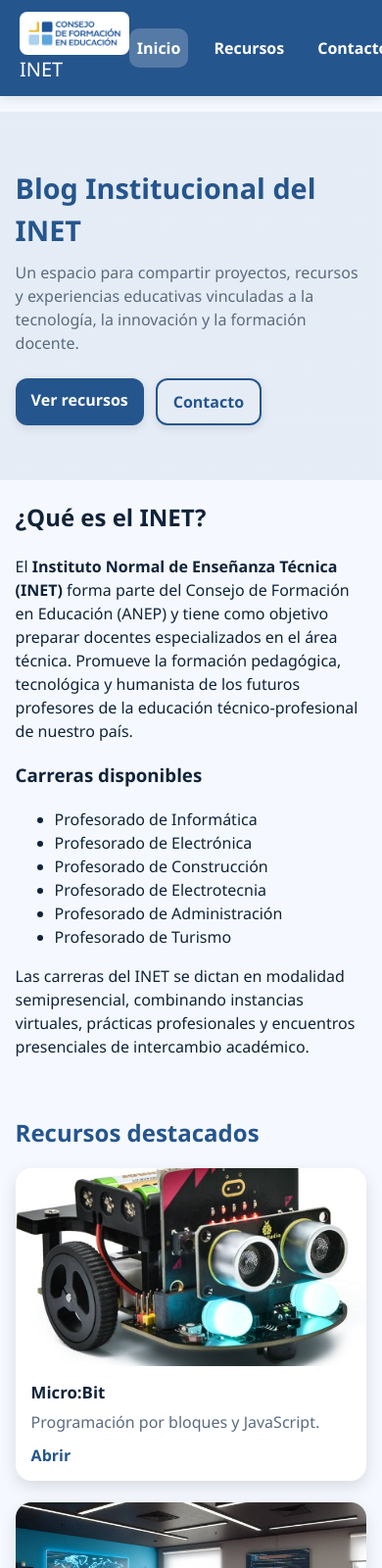
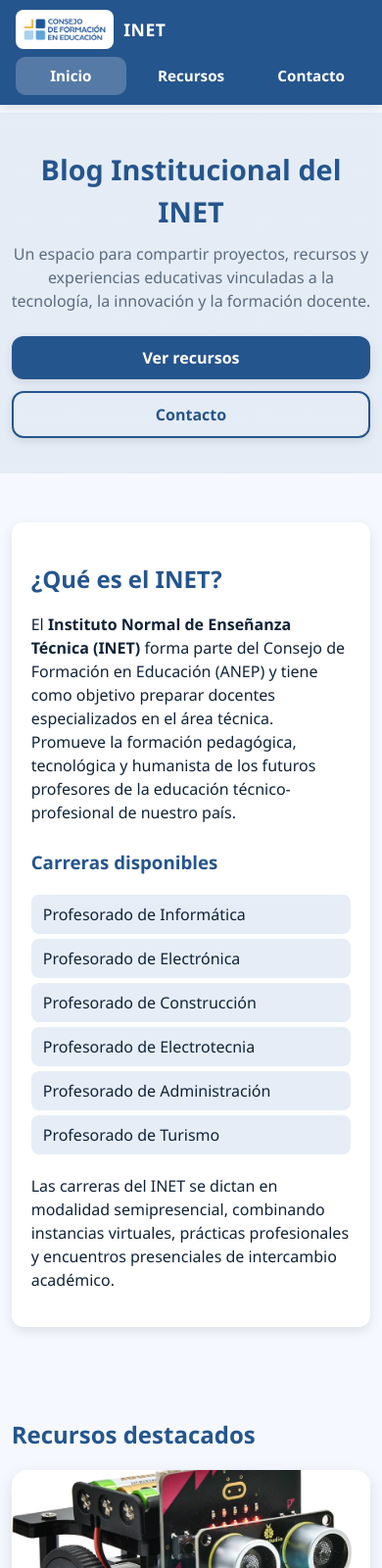
Before and after one commit to gerlaluz/inet, a plain HTML site: page index.html in a window 390 px wide. Shown: the top 1600 px of the page at 98% size. Drawn offline with Linux system fonts and the light colour scheme.

Commit message:
Add files via upload

```diff
--- a/style.css
+++ b/style.css
@@ -1,148 +1,376 @@
-:root{
-  --color-primary: #25558D;  /* inet oficial */
-  --color-primary-700:#1f4775;
-  --color-on-primary:#ffffff;
-  --color-text:#10233A;
-  --color-muted:#5b6b80;
-  --bg:#f5f9ff;
+/* ======== VARIABLES DE COLOR Y ESTILO GENERAL ======== */
+:root {
+  --color-primary: #25558D;      /* color institucional INET */
+  --color-primary-dark: #1e4574;
+  --color-on-primary: #ffffff;
+  --color-text: #10233A;
+  --color-muted: #5b6b80;
+  --bg: #f5f9ff;
 
-  --radius:16px;
-  --shadow:0 6px 16px rgba(0,0,0,.12);
-  --shadow-sm:0 3px 10px rgba(0,0,0,.10);
+  --radius: 16px;
+  --shadow: 0 6px 16px rgba(0, 0, 0, 0.12);
+  --shadow-sm: 0 3px 10px rgba(0, 0, 0, 0.10);
 
-  --header-h:72px; /* alto del header para separar contenido en móvil */
+  --header-h: 72px;
 }
 
-/* reset mínimo y tipografía */
-*{box-sizing:border-box}
-html,body{margin:0;padding:0}
-body{
-  font-family: "Segoe UI", Calibri, system-ui, -apple-system, sans-serif;
-  color:var(--color-text);
-  background:var(--bg);
-  line-height:1.5;
+/* ======== BASE ======== */
+* {
+  box-sizing: border-box;
 }
 
-/* contenedor central */
-.wrap{
-  width:min(1100px, 92%);
-  margin-inline:auto;
+html, body {
+  margin: 0;
+  padding: 0;
 }
 
-/* header fijo/pegajoso que no tapa el contenido */
-.site-header{
-  position:sticky; top:0; z-index:1000;
-  display:flex; align-items:center; justify-content:space-between;
-  padding:12px 20px;
-  background:var(--color-primary);
-  color:var(--color-on-primary);
-  box-shadow:var(--shadow-sm);
+body {
+  font-family: "Segoe UI", Calibri, system-ui, sans-serif;
+  color: var(--color-text);
+  background: var(--bg);
+  line-height: 1.5;
+}
+
+.wrap {
+  width: min(1100px, 92%);
+  margin-inline: auto;
+}
+
+/* ======== HEADER ======== */
+.site-header {
+  position: sticky;
+  top: 0;
+  z-index: 1000;
+  display: flex;
+  align-items: center;
+  justify-content: space-between;
+  padding: 12px 20px;
+  background: var(--color-primary);
+  color: var(--color-on-primary);
+  box-shadow: var(--shadow-sm);
+}
+
+.site-header .brand {
+  display: flex;
+  align-items: center;
+  gap: 10px;
+  font-weight: 700;
+  letter-spacing: 0.5px;
 }
 
 .site-header .brand img {
   height: 44px;
   width: auto;
   display: block;
-  background-color: white;      /* fondo blanco solo detrás del logo */
-  border-radius: 8px;           /* bordes suaves */
-  padding: 4px;                 /* un poco de aire alrededor */
+  background-color: white;     /* fondo blanco solo detrás del logo */
+  border-radius: 8px;
+  padding: 4px;
 }
 
-.site-header .brand img{height:44px; width:auto; display:block}
-.site-header .brand span{font-size:1.25rem}
-
-.site-nav{display:flex; gap:18px}
-.site-nav a{
-  color:var(--color-on-primary); text-decoration:none; font-weight:600;
-  padding:8px 10px; border-radius:10px; transition:background .2s, opacity .2s;
-}
-.site-nav a:hover{background:rgba(255,255,255,.12)}
-.site-nav a.active{background:rgba(255,255,255,.22)}
-
-/* separador para que el header no cubra el main */
-.site-main{padding-top:calc(var(--header-h) / 4)}
-
-/* hero de portada */
-.hero{
-  background:linear-gradient(0deg, rgba(37,85,141,.08), rgba(37,85,141,.08));
-  padding:56px 0;
-}
-.hero h1{margin:0 0 10px 0; font-size:clamp(1.8rem, 3.5vw, 2.4rem); color:var(--color-primary)}
-.lead{color:var(--color-muted); margin:0 0 24px 0}
-.hero-actions{display:flex; gap:12px; flex-wrap:wrap}
-
-/* botones */
-.btn{
-  background:var(--color-primary); color:var(--color-on-primary);
-  border:none; border-radius:12px; padding:10px 16px;
-  text-decoration:none; display:inline-block; font-weight:700; cursor:pointer;
-  transition:transform .15s, box-shadow .15s, background .15s;
-  box-shadow:var(--shadow-sm);
-}
-.btn:hover{transform:translateY(-1px)}
-.btn:active{transform:translateY(0)}
-.btn.btn-outline{
-  background:transparent; color:var(--color-primary);
-  border:2px solid var(--color-primary);
+.site-header .brand span {
+  font-size: 1.25rem;
 }
 
-/* grilla 3 tarjetas */
-.grid-3{padding:42px 0}
-.grid-3 h2{margin:0 0 18px 0; color:var(--color-primary)}
+.site-nav {
+  display: flex;
+  gap: 18px;
+}
 
-/* tarjetas con imágenes iguales */
-.cards{
-  display:grid;
+.site-nav a {
+  color: var(--color-on-primary);
+  text-decoration: none;
+  font-weight: 600;
+  padding: 8px 10px;
+  border-radius: 10px;
+  transition: background 0.2s, opacity 0.2s;
+}
+
+.site-nav a:hover {
+  background: rgba(255, 255, 255, 0.12);
+}
+
+.site-nav a.active {
+  background: rgba(255, 255, 255, 0.22);
+}
+
+/* ======== CONTENIDO GENERAL ======== */
+.site-main {
+  padding-top: calc(var(--header-h) / 4);
+}
+
+/* ======== HERO (portada) ======== */
+.hero {
+  background: linear-gradient(0deg, rgba(37, 85, 141, 0.08), rgba(37, 85, 141, 0.08));
+  padding: 56px 0;
+  text-align: center;
+}
+
+.hero h1 {
+  margin: 0 0 10px 0;
+  font-size: clamp(1.8rem, 3.5vw, 2.4rem);
+  color: var(--color-primary);
+}
+
+.lead {
+  color: var(--color-muted);
+  margin: 0 0 24px 0;
+}
+
+.hero-actions {
+  display: flex;
+  justify-content: center;
+  gap: 12px;
+  flex-wrap: wrap;
+}
+
+/* ======== BOTONES ======== */
+.btn {
+  background: var(--color-primary);
+  color: var(--color-on-primary);
+  border: none;
+  border-radius: 12px;
+  padding: 10px 16px;
+  text-decoration: none;
+  font-weight: 700;
+  cursor: pointer;
+  transition: transform 0.15s, box-shadow 0.15s, background 0.15s;
+  box-shadow: var(--shadow-sm);
+}
+
+.btn:hover {
+  transform: translateY(-1px);
+}
+
+.btn:active {
+  transform: translateY(0);
+}
+
+.btn.btn-outline {
+  background: transparent;
+  color: var(--color-primary);
+  border: 2px solid var(--color-primary);
+}
+
+/* ======== PRESENTACIÓN ======== */
+.presentacion {
+  margin-top: 50px;
+  margin-bottom: 50px;
+  background-color: #ffffff;
+  padding: 30px;
+  border-radius: 12px;
+  box-shadow: 0 4px 12px rgba(0, 0, 0, 0.1);
+}
+
+.presentacion h2 {
+  color: var(--color-primary);
+  margin-bottom: 10px;
+}
+
+.presentacion h3 {
+  color: var(--color-primary);
+  margin-top: 25px;
+}
+
+.carreras {
+  list-style: none;
+  padding: 0;
+  margin: 10px 0 20px 0;
+  display: grid;
+  grid-template-columns: repeat(auto-fit, minmax(200px, 1fr));
+  gap: 5px 20px;
+}
+
+.carreras li {
+  background-color: #e6edf7;
+  padding: 8px 12px;
+  border-radius: 8px;
+}
+
+/* ======== TARJETAS DE RECURSOS ======== */
+.grid-3 {
+  padding: 42px 0;
+}
+
+.grid-3 h2 {
+  margin: 0 0 18px 0;
+  color: var(--color-primary);
+}
+
+.cards {
+  display: grid;
   grid-template-columns: repeat(3, 1fr);
-  gap:22px;
+  gap: 22px;
 }
-.card{
-  background:#fff; border-radius:var(--radius); overflow:hidden;
-  box-shadow:var(--shadow); transition:transform .18s, box-shadow .18s;
+
+.card {
+  background: #fff;
+  border-radius: var(--radius);
+  overflow: hidden;
+  box-shadow: var(--shadow);
+  transition: transform 0.18s, box-shadow 0.18s;
 }
-.card:hover{transform:translateY(-4px); box-shadow:0 10px 24px rgba(0,0,0,.16)}
-/* asegurar mismas dimensiones sin deformar: aspect-ratio mantiene alto/alto consistente */
-.card img{
-  width:100%; aspect-ratio: 16/9; object-fit:cover; display:block;
+
+.card:hover {
+  transform: translateY(-4px);
+  box-shadow: 0 10px 24px rgba(0, 0, 0, 0.16);
 }
-.card-body{padding:14px 16px}
-.card-body h3{margin:0 0 6px 0; color:var(--color-text); font-size:1.05rem}
-.card-body p{margin:0 0 10px 0; color:var(--color-muted)}
-.link{color:var(--color-primary); text-decoration:none; font-weight:700}
-.link:hover{text-decoration:underline}
 
-/* sección recursos (reusa tarjetas) */
-h1{color:var(--color-primary)}
+.card img {
+  width: 100%;
+  aspect-ratio: 16 / 9;
+  object-fit: cover;
+  display: block;
+}
 
-/* formulario de contacto */
-.form{
-  background:#fff; padding:20px; border-radius:var(--radius); box-shadow:var(--shadow);
+.card-body {
+  padding: 14px 16px;
 }
-.form-grid{
-  display:grid; gap:16px;
+
+.card-body h3 {
+  margin: 0 0 6px 0;
+  color: var(--color-text);
+  font-size: 1.05rem;
+}
+
+.card-body p {
+  margin: 0 0 10px 0;
+  color: var(--color-muted);
+}
+
+.link {
+  color: var(--color-primary);
+  text-decoration: none;
+  font-weight: 700;
+}
+
+.link:hover {
+  text-decoration: underline;
+}
+
+/* ======== FORMULARIO DE CONTACTO ======== */
+.form {
+  background: #fff;
+  padding: 20px;
+  border-radius: var(--radius);
+  box-shadow: var(--shadow);
+}
+
+.form-grid {
+  display: grid;
+  gap: 16px;
   grid-template-columns: repeat(2, 1fr);
 }
-.form-grid .full{grid-column:1 / -1}
-label span{display:block; font-weight:600; margin-bottom:6px}
-input[type="text"], input[type="email"], input[type="search"], textarea{
-  width:100%; padding:10px 12px; border:1px solid #cdd7e6; border-radius:10px;
-  font:inherit; color:var(--color-text); background:#fff;
-}
-input:focus, textarea:focus{outline:2px solid #b9c9e4; border-color:#b9c9e4}
 
-/* footer */
-.site-footer{
-  margin-top:40px; background:var(--color-primary);
-  color:var(--color-on-primary); padding:16px 0; text-align:center;
+.form-grid .full {
+  grid-column: 1 / -1;
 }
 
-/* responsive */
-@media (max-width: 900px){
-  .cards{grid-template-columns: 1fr 1fr}
-  .form-grid{grid-template-columns:1fr}
+label span {
+  display: block;
+  font-weight: 600;
+  margin-bottom: 6px;
 }
-@media (max-width: 600px){
-  .site-nav a{padding:8px}
-  :root{ --header-h:64px }
-  .cards{grid-template-columns:1fr}
+
+input[type="text"],
+input[type="email"],
+textarea {
+  width: 100%;
+  padding: 10px 12px;
+  border: 1px solid #cdd7e6;
+  border-radius: 10px;
+  font: inherit;
+  color: var(--color-text);
+  background: #fff;
 }
+
+input:focus,
+textarea:focus {
+  outline: 2px solid #b9c9e4;
+  border-color: #b9c9e4;
+}
+
+/* ======== PIE DE PÁGINA ======== */
+.site-footer {
+  margin-top: 40px;
+  background: var(--color-primary);
+  color: var(--color-on-primary);
+  padding: 16px 0;
+  text-align: center;
+  font-size: 0.9em;
+}
+
+/* ======== RESPONSIVE DESIGN ======== */
+@media (max-width: 1024px) {
+  .wrap { width: min(1100px, 94%); }
+  .cards { grid-template-columns: 1fr 1fr; }
+}
+
+@media (max-width: 768px) {
+  .site-header {
+    flex-wrap: wrap;
+    gap: 8px;
+    padding: 10px 16px;
+  }
+
+  .site-header .brand img {
+    height: 40px;
+  }
+
+  .site-header .brand span {
+    font-size: 1.1rem;
+  }
+
+  .site-nav {
+    width: 100%;
+    justify-content: space-between;
+    gap: 10px;
+  }
+
+  .site-nav a {
+    flex: 1;
+    text-align: center;
+    padding: 10px;
+  }
+
+  .site-main {
+    padding-top: 8px;
+  }
+
+  .hero {
+    padding: 36px 0;
+  }
+
+  .hero-actions {
+    flex-direction: column;
+  }
+
+  .hero-actions .btn {
+    width: 100%;
+    text-align: center;
+  }
+
+  .cards {
+    grid-template-columns: 1fr;
+    gap: 18px;
+  }
+
+  .card img {
+    aspect-ratio: 16 / 9;
+    object-fit: cover;
+  }
+
+  .form-grid {
+    grid-template-columns: 1fr;
+  }
+}
+
+@media (max-width: 400px) {
+  .site-nav a {
+    padding: 8px 6px;
+    font-size: 0.95rem;
+  }
+
+  .presentacion {
+    padding: 20px;
+  }
+}
```
